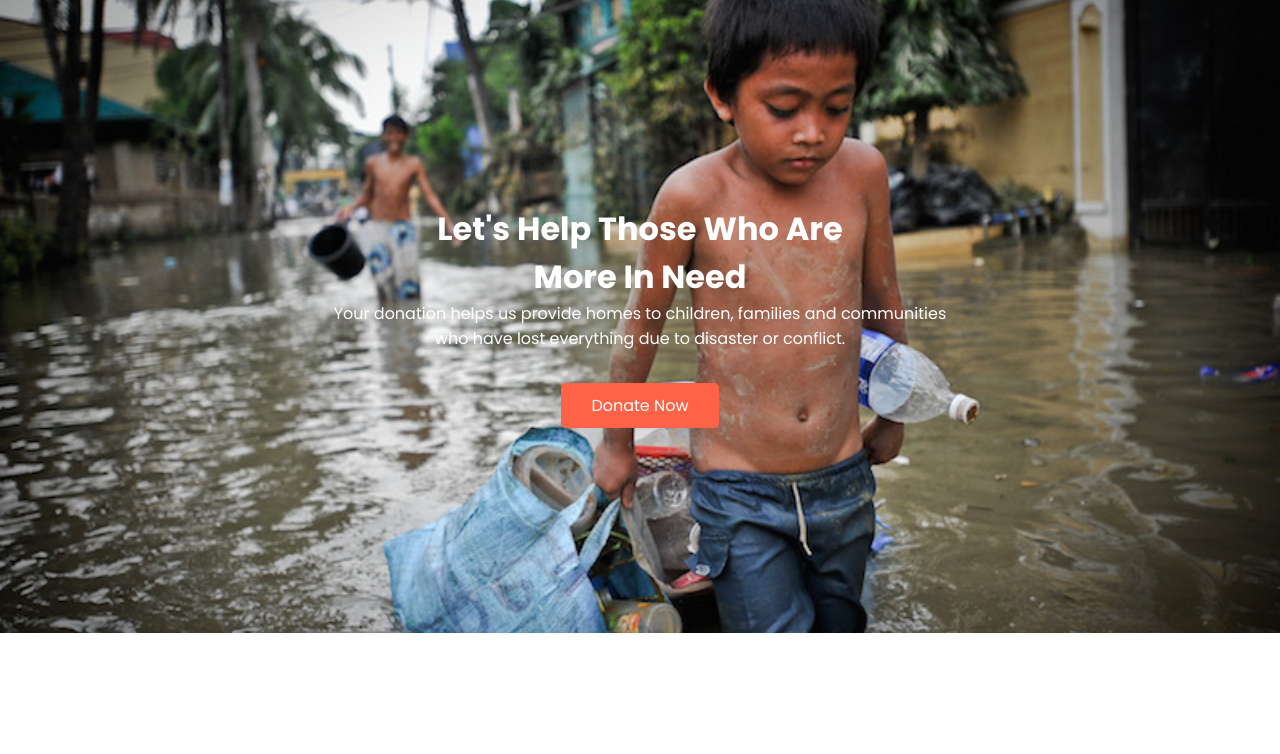
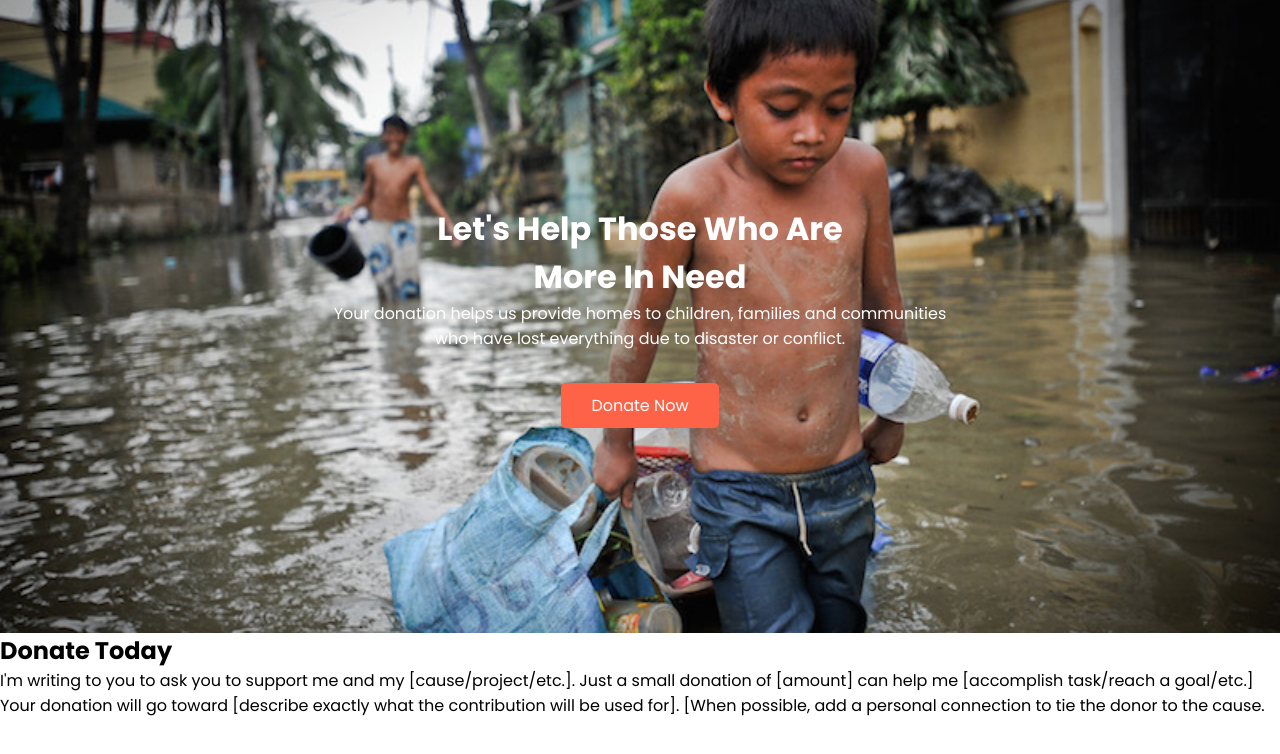
Before and after one commit to Jaber4770/donate-today, a plain HTML site: page index.html in a window 1280 px wide. Drawn offline with Linux system fonts and the light colour scheme.

Commit message:
fav icon added

```diff
--- a/index.html
+++ b/index.html
@@ -6,6 +6,7 @@
     <meta http-equiv="X-UA-Compatible" content="IE=edge">
     <meta name="viewport" content="width=device-width, initial-scale=1.0">
     <title>Donate Today</title>
+    <link rel="shortcut icon" href="/icons/icon13.svg" type="image/x-icon">
     <link rel="stylesheet" href="style.css">
 </head>
 
@@ -21,7 +22,15 @@
         </div>
     </header>
     <main>
-
+        <section class="take_center">
+            <div>
+                <h1>Donate Today</h1>
+                <p>I'm writing to you to ask you to support me and my [cause/project/etc.]. Just a small donation of
+                    [amount] can help me [accomplish task/reach a goal/etc.] Your donation will go toward [describe
+                    exactly what the contribution will be used for]. [When possible, add a personal connection to tie
+                    the donor to the cause.</p>
+            </div>
+        </section>
     </main>
     <footer>
 
```
